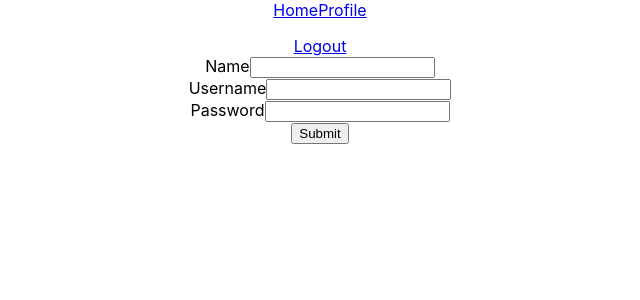
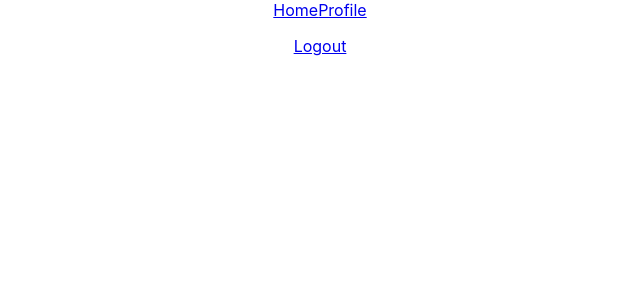
Before and after one commit to Naser2/virtual-wealth-trade-react, a React (Create React App) app: page / in a window 1280 px wide. Shown: the top 300 px of the page, without its empty margins (320-960 px from the left). Built offline with nearby package versions, Linux system fonts and the light colour scheme.

Commit message:
added not logged in method

```diff
--- a/src/Home.js
+++ b/src/Home.js
@@ -21,7 +21,7 @@ class Home extends Component {
   render() {
     return (
       <div>
-        {this.loginRender()}
+        {/*this.loginRender()*/}
       </div>
     )
   }
```
